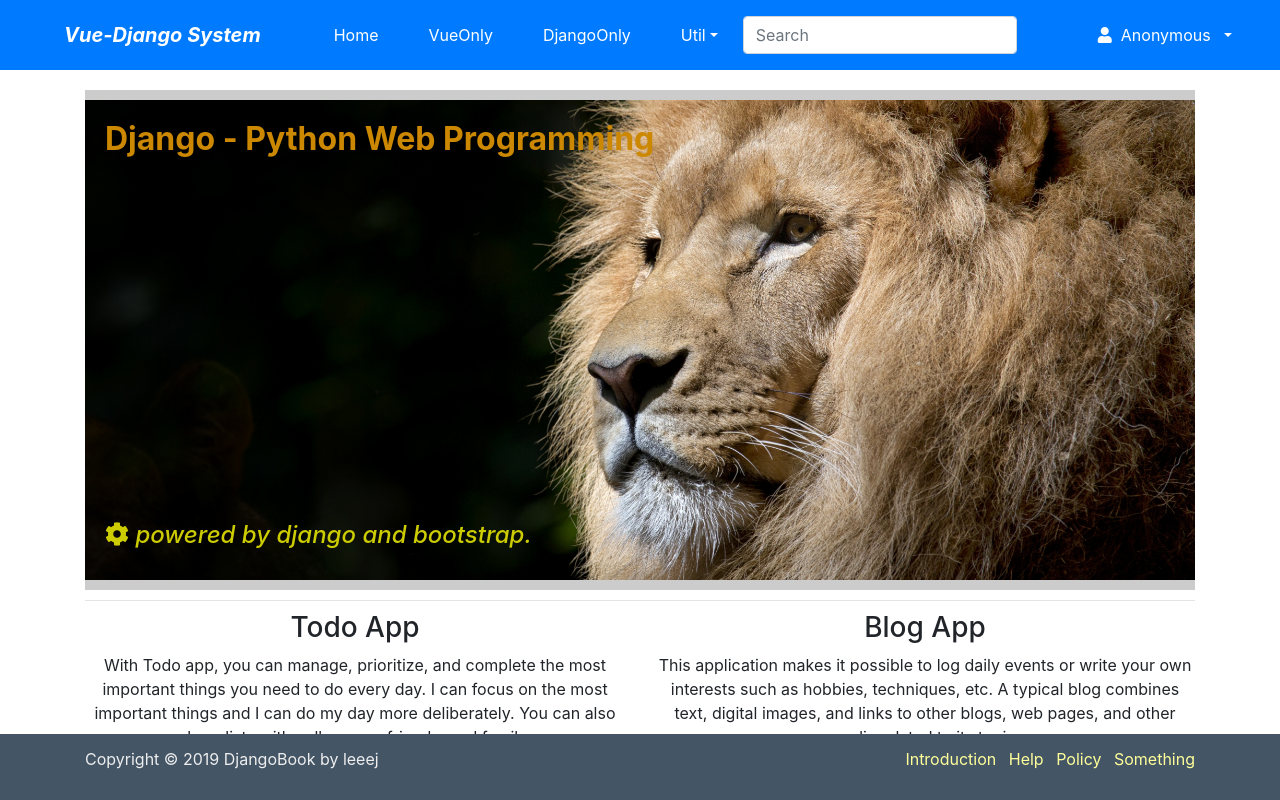
After one commit to guromami/DjTodo, a Django app: page / in a window 1280 px wide. The commit adds this page. Run offline with Django 3.2, Linux system fonts and the light colour scheme; some libraries are stand-ins or nearby versions.

Commit message:
bootstrap 이용하기

```diff
--- a/mysite/urls.py
+++ b/mysite/urls.py
@@ -16,8 +16,11 @@ Including another URLconf
 from django.contrib import admin
 from django.urls import path, include
 
+from .views import HomeView
+
 urlpatterns = [
     path('admin/', admin.site.urls),
+    path('', HomeView.as_view(), name='home'),
     path('todo/', include('todo.urls')),
 
 ]
--- /dev/null
+++ b/mysite/views.py
@@ -0,0 +1,4 @@
+from django.views.generic import TemplateView
+
+class HomeView(TemplateView):
+    template_name = 'home.html'
--- /dev/null
+++ b/templates/base.html
@@ -0,0 +1,85 @@
+{% load static %}
+
+<!DOCTYPE html>
+<html lang="ko">
+<head>
+
+    <meta charset="utf-8">
+    <meta http-equiv="X-UA-Compatible" content="IE=edge">
+    <meta name="viewport" content="width=device-width, initial-scale=1">
+
+    <title>{% block title %}home.html{% endblock %}</title>
+
+    <link rel="stylesheet" href="https://stackpath.bootstrapcdn.com/bootstrap/4.3.1/css/bootstrap.min.css">
+    <link rel="stylesheet" href="https://use.fontawesome.com/releases/v5.7.2/css/all.css">
+    <link rel="shortcut icon" href="{% static 'img/favicon.ico' %}">
+
+    {% block extra-style %}{% endblock %}
+
+</head>
+
+<body style="padding-top:90px;">
+
+<!-- Main Menu -->
+<nav class="navbar navbar-expand-sm navbar-dark bg-primary fixed-top">
+
+    <span class="navbar-brand mx-5 mb-0 font-weight-bold font-italic">Vue-Django System</span>
+
+    <button class="navbar-toggler" type="button" data-toggle="collapse" data-target="#navbarNav">
+        <span class="navbar-toggler-icon"></span>
+    </button>
+
+    <div class="collapse navbar-collapse" id="navbarNav">
+        <ul class="navbar-nav mr-auto">
+            <li class="nav-item mx-1 btn btn-primary">
+                <a class="nav-link text-white" href="{% url 'home' %}">Home</a></li>
+
+            <li class="nav-item mx-1 btn btn-primary">
+                <a class="nav-link text-white" href="{% url 'todo:vonly' %}">VueOnly</a></li>
+
+            <li class="nav-item mx-1 btn btn-primary">
+                <a class="nav-link text-white" href="{% url 'todo:create' %}">DjangoOnly</a></li>
+
+            <li class="nav-item dropdown mx-1 btn btn-primary">
+                <a class="nav-link dropdown-toggle text-white" href="#" data-toggle="dropdown">Util</a>
+                <div class="dropdown-menu">
+                    <a class="dropdown-item" href="{% url 'admin:index' %}">Admin</a>
+                    <div class="dropdown-divider"></div>
+                </div>
+            </li>
+        </ul>
+
+        <form class="form-inline my-2">
+            <input class="form-control mr-sm-2" type="search" placeholder="Search">
+        </form>
+
+        <ul class="navbar-nav ml-5 mr-5">
+            <li class="nav-item dropdown mx-1 btn btn-primary">
+                <a class="nav-link dropdown-toggle text-white" href="#" data-toggle="dropdown">
+                    <i class="fas fa-user"></i>&nbsp; Anonymous &nbsp;</a>
+                <div class="dropdown-menu">
+                    <a class="dropdown-item" href="{% url 'home' %}">Login</a>
+                    <a class="dropdown-item" href="{% url 'home' %}">Register</a>
+                </div>
+            </li>
+        </ul>
+
+    </div>
+</nav>
+
+<div class="container">
+    {% block content %}{% endblock %}
+</div>
+
+{% block footer %}{% endblock %}
+
+<!-- Bootstrap core JavaScript -->
+<script src="https://code.jquery.com/jquery-3.3.1.slim.min.js"></script>
+<script src="https://cdnjs.cloudflare.com/ajax/libs/popper.js/1.14.7/umd/popper.min.js"></script>
+<script src="https://stackpath.bootstrapcdn.com/bootstrap/4.3.1/js/bootstrap.min.js"></script>
+
+{% block extra-script %}{% endblock %}
+
+</body>
+
+</html>
--- /dev/null
+++ b/templates/home.html
@@ -0,0 +1,110 @@
+{% extends 'base.html' %}
+
+{% load static %}
+
+{% block title %}home.html{% endblock %}
+
+{% block extra-style %}
+<style type="text/css">
+
+.home-window {
+    background-image: url("{% static 'img/lion.jpg' %}");
+    background-repeat: no-repeat;
+    background-position: center;
+    background-size: 100%;
+    height: 500px;
+    border-top: 10px solid #ccc;
+    border-bottom: 10px solid #ccc;
+    color: yellow;
+    padding: 20px 0 0 20px;
+}
+.title {
+    color: #c80;
+    font-weight: bold;
+}
+.powered {
+    position: relative;
+    top: 77%;
+    color: #cc0;
+    font-style: italic;
+}
+
+.footer-wrapper {
+    background: #456;
+    color: #eee;
+    line-height: 50px;
+}
+.footer-wrapper a {
+    color: #ff9;    /* footer-right text */
+}
+.footer-wrapper a:hover {
+    color: #0ff;
+}
+footer ul li {
+    text-align: center;
+}
+
+</style>
+{% endblock extra-style %}
+
+{% block content %}
+    <div class="home-window">
+        <h2 class="title">Django - Python Web Programming</h2>
+        <h4 class="powered"><i class="fas fa-cog"></i> powered by django and bootstrap.</h4>
+    </div>
+
+    <hr style="margin: 10px 0;">
+
+    <div class="row text-center">
+        <div class="col-sm-6">
+            <h3>Todo App</h3>
+            <p>With Todo app, you can manage, prioritize, and complete the most important things
+                you need to do every day. I can focus on the most important things
+                and I can do my day more deliberately.
+                You can also share lists with colleagues, friends, and family.</p>
+        </div>
+        <div class="col-sm-6">
+            <h3>Blog App</h3>
+            <p>This application makes it possible to log daily events or write your own interests
+                such as hobbies, techniques, etc.
+                A typical blog combines text, digital images, and links to other blogs, web pages,
+                and other media related to its topic.</p>
+        </div>
+    </div>
+{% endblock content %}
+
+{% block footer %}
+<footer class="fixed-bottom footer-wrapper">
+    <div class="container">
+        <div class="row">
+            <div class="col-md-4">
+                <p>Copyright &copy; 2019 DjangoBook by leeej</p>
+            </div>
+            <div class="col-md-8">
+                <ul class="list-inline float-right">
+                    <li class="list-inline-item">
+                        <a href="#" data-toggle="tooltip" data-placement="top" title="준비중입니다">Introduction</a>
+                    </li>
+                    <li class="list-inline-item">
+                        <a href="#" data-toggle="tooltip" data-placement="top" title="준비중입니다">Help</a>
+                    </li>
+                    <li class="list-inline-item">
+                        <a href="#" data-toggle="tooltip" data-placement="top" title="준비중입니다">Policy</a>
+                    </li>
+                    <li class="list-inline-item">
+                        <a href="#" data-toggle="tooltip" data-placement="top" title="준비중입니다">Something</a>
+                    </li>
+                </ul>
+            </div>
+        </div>
+    </div>
+</footer>
+{% endblock footer %}
+
+{% block extra-script %}
+<script>
+$(function () {
+    $('[data-toggle=tooltip]').tooltip();
+});
+</script>
+{% endblock extra-script %}
--- a/todo/views.py
+++ b/todo/views.py
@@ -1,7 +1,6 @@
 from django.views.generic import TemplateView, CreateView, DeleteView, ListView
 from django.urls import reverse_lazy
 from todo.models import Todo
-
 
 class TodoVueOnlyTV(TemplateView):
     template_name = 'todo/todo_vue_only.html'
```
Also changed, not shown: templates/_base.html (added, +58 -0 lines), todo/templates/todo/todo_confirm_delete.html (+8 -11 lines), todo/templates/todo/todo_form.html (+10 -13 lines), todo/templates/todo/todo_list.html (+7 -11 lines), todo/templates/todo/todo_vue_only.html (+13 -13 lines), db.sqlite3, static/img/favicon.ico (added), static/img/lion.jpg (added).
